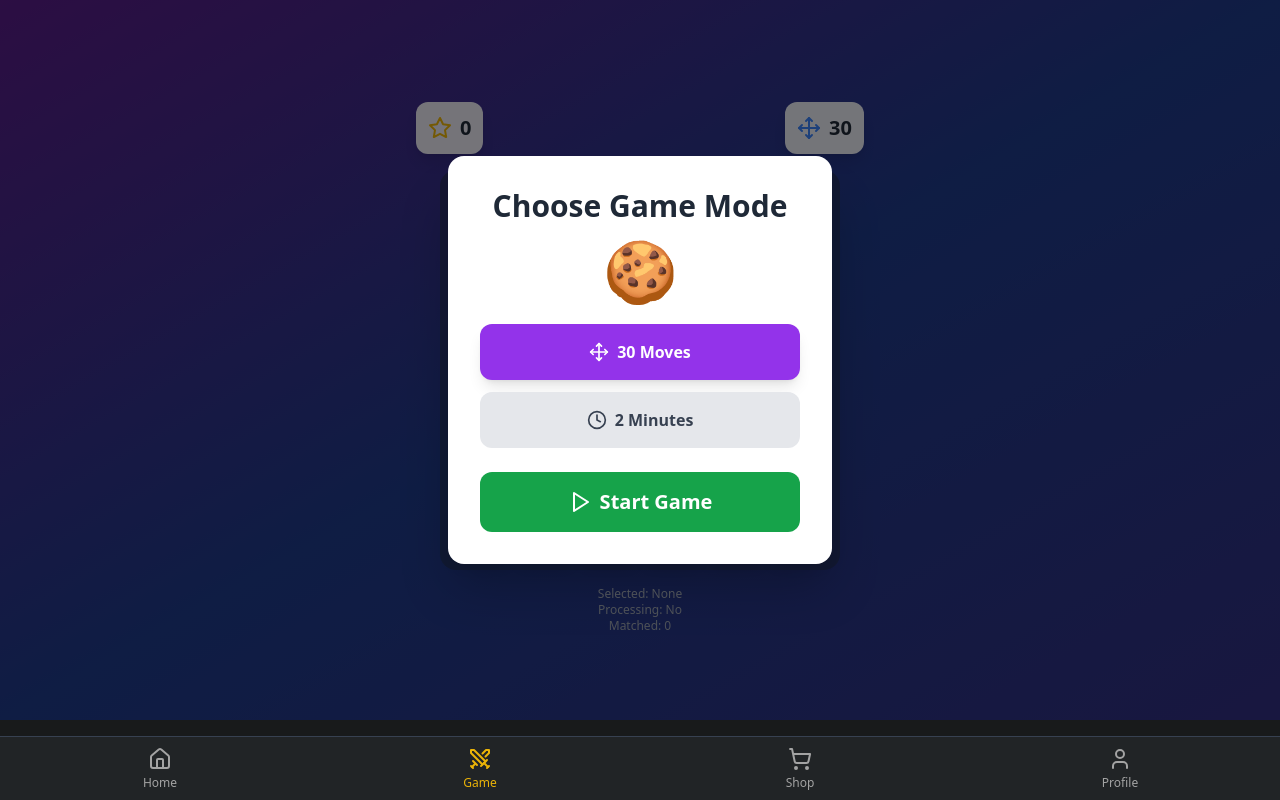
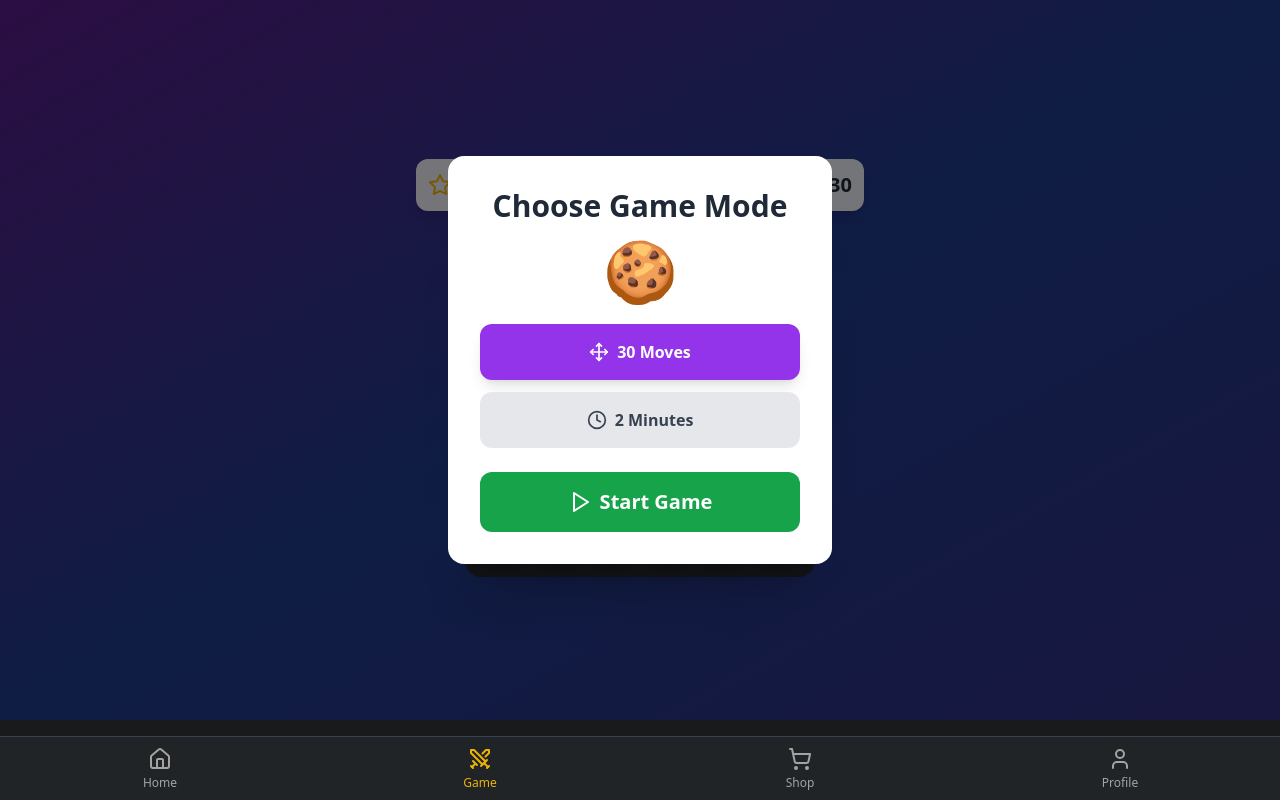
Before and after one commit to herothegolden/meowchigame, a React (Vite) app: page /game in a window 1280 px wide. Built offline with nearby package versions, Linux system fonts and the light colour scheme; no server answers; the HTML template or start-up script is replaced by a standard one.

Commit message:
Update GameBoard.jsx

```diff
--- a/src/components/game/GameBoard.jsx
+++ b/src/components/game/GameBoard.jsx
@@ -14,17 +14,27 @@ import {
 } from '../../utils/gameLogic';
 import GamePiece from './GamePiece';
 
-const GameBoard = ({ setScore, setMoves, gameStarted }) => {
+const GameBoard = ({ setScore, gameStarted, onGameEnd }) => {
   const [board, setBoard] = useState(() => generateInitialBoard());
   const [selectedPiece, setSelectedPiece] = useState(null);
   const [isProcessing, setIsProcessing] = useState(false);
   const [matchedPieces, setMatchedPieces] = useState(new Set());
 
+  // Reset board when game starts
+  useEffect(() => {
+    if (gameStarted) {
+      setBoard(generateInitialBoard());
+      setSelectedPiece(null);
+      setMatchedPieces(new Set());
+      setIsProcessing(false);
+    }
+  }, [gameStarted]);
+
   // Auto-resolve matches when board changes
   const processMatches = useCallback(async () => {
-    if (isProcessing) return;
+    if (isProcessing || !gameStarted) return;
 
-    let currentBoard = board;
+    let currentBoard = [...board.map(row => [...row])];
     let totalMatches = 0;
     let cascadeCount = 0;
 
@@ -44,21 +54,21 @@ const GameBoard = ({ setScore, setMoves, gameStarted }) => {
 
       // Remove matches
       currentBoard = removeMatches(currentBoard, matches);
-      setBoard(currentBoard);
+      setBoard([...currentBoard.map(row => [...row])]);
 
       // Wait briefly
       await new Promise(resolve => setTimeout(resolve, 100));
 
       // Apply gravity
       currentBoard = applyGravity(currentBoard);
-      setBoard(currentBoard);
+      setBoard([...currentBoard.map(row => [...row])]);
 
       // Wait for fall animation
       await new Promise(resolve => setTimeout(resolve, 200));
 
       // Fill empty spaces
       currentBoard = fillEmptySpaces(currentBoard);
-      setBoard(currentBoard);
+      setBoard([...currentBoard.map(row => [...row])]);
 
       // Wait for new pieces animation
       await new Promise(resolve => setTimeout(resolve, 150));
@@ -82,16 +92,19 @@ const GameBoard = ({ setScore, setMoves, gameStarted }) => {
     }
 
     setIsProcessing(false);
-  }, [board, setScore, isProcessing]);
+  }, [board, setScore, isProcessing, gameStarted]);
 
   // Process matches whenever board changes
   useEffect(() => {
-    if (gameStarted) {
-      processMatches();
+    if (gameStarted && board) {
+      const timeoutId = setTimeout(() => {
+        processMatches();
+      }, 100);
+      return () => clearTimeout(timeoutId);
     }
   }, [board, processMatches, gameStarted]);
 
-  const handlePieceClick = (index) => {
+  const handlePieceClick = useCallback((index) => {
     if (isProcessing || !gameStarted) return;
 
     const clickedPosition = getPosition(index);
@@ -115,7 +128,6 @@ const GameBoard = ({ setScore, setMoves, gameStarted }) => {
         // Valid move - perform swap
         const newBoard = swapPieces(board, selectedPosition, clickedPosition);
         setBoard(newBoard);
-        setMoves(prev => prev - 1);
 
         // Success haptic feedback
         if (window.Telegram?.WebApp?.HapticFeedback) {
@@ -134,23 +146,23 @@ const GameBoard = ({ setScore, setMoves, gameStarted }) => {
       // Clear selection after a brief delay
       setTimeout(() => setSelectedPiece(null), 200);
     }
-  };
+  }, [isProcessing, gameStarted, selectedPiece, board]);
 
   return (
-    <div className="flex flex-col items-center space-y-4">
+    <div className="flex flex-col items-center">
       <div
-        className="grid gap-1 bg-gray-800/50 rounded-2xl p-3 shadow-2xl"
+        className="grid gap-1 bg-nav rounded-2xl p-3 shadow-2xl"
         style={{
           gridTemplateColumns: `repeat(${BOARD_SIZE}, 1fr)`,
           gridTemplateRows: `repeat(${BOARD_SIZE}, 1fr)`,
-          width: 'min(90vw, 400px)',
-          height: 'min(90vw, 400px)',
+          width: 'min(85vw, 350px)',
+          height: 'min(85vw, 350px)',
         }}
       >
         <AnimatePresence mode="popLayout">
           {board.flat().map((emoji, index) => (
             <GamePiece
-              key={`${index}-${emoji}`}
+              key={`${index}-${emoji}-${Date.now()}`}
               emoji={emoji}
               index={index}
               isSelected={selectedPiece === index}
@@ -160,15 +172,6 @@ const GameBoard = ({ setScore, setMoves, gameStarted }) => {
           ))}
         </AnimatePresence>
       </div>
-
-      {/* Debug info - remove in production */}
-      {process.env.NODE_ENV === 'development' && (
-        <div className="text-xs text-gray-400 text-center">
-          <p>Selected: {selectedPiece !== null ? selectedPiece : 'None'}</p>
-          <p>Processing: {isProcessing ? 'Yes' : 'No'}</p>
-          <p>Matched: {matchedPieces.size}</p>
-        </div>
-      )}
     </div>
   );
 };
```
